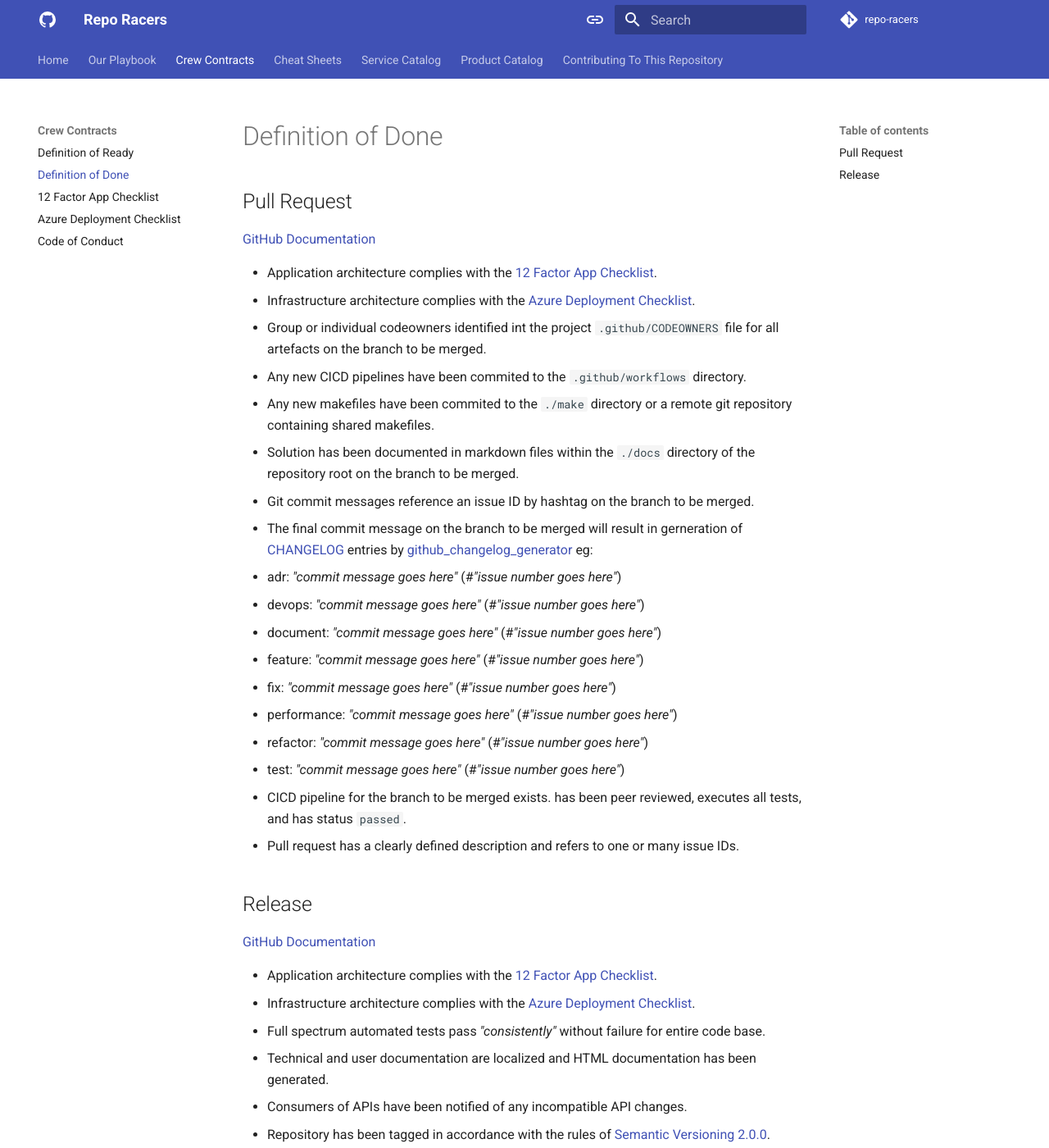
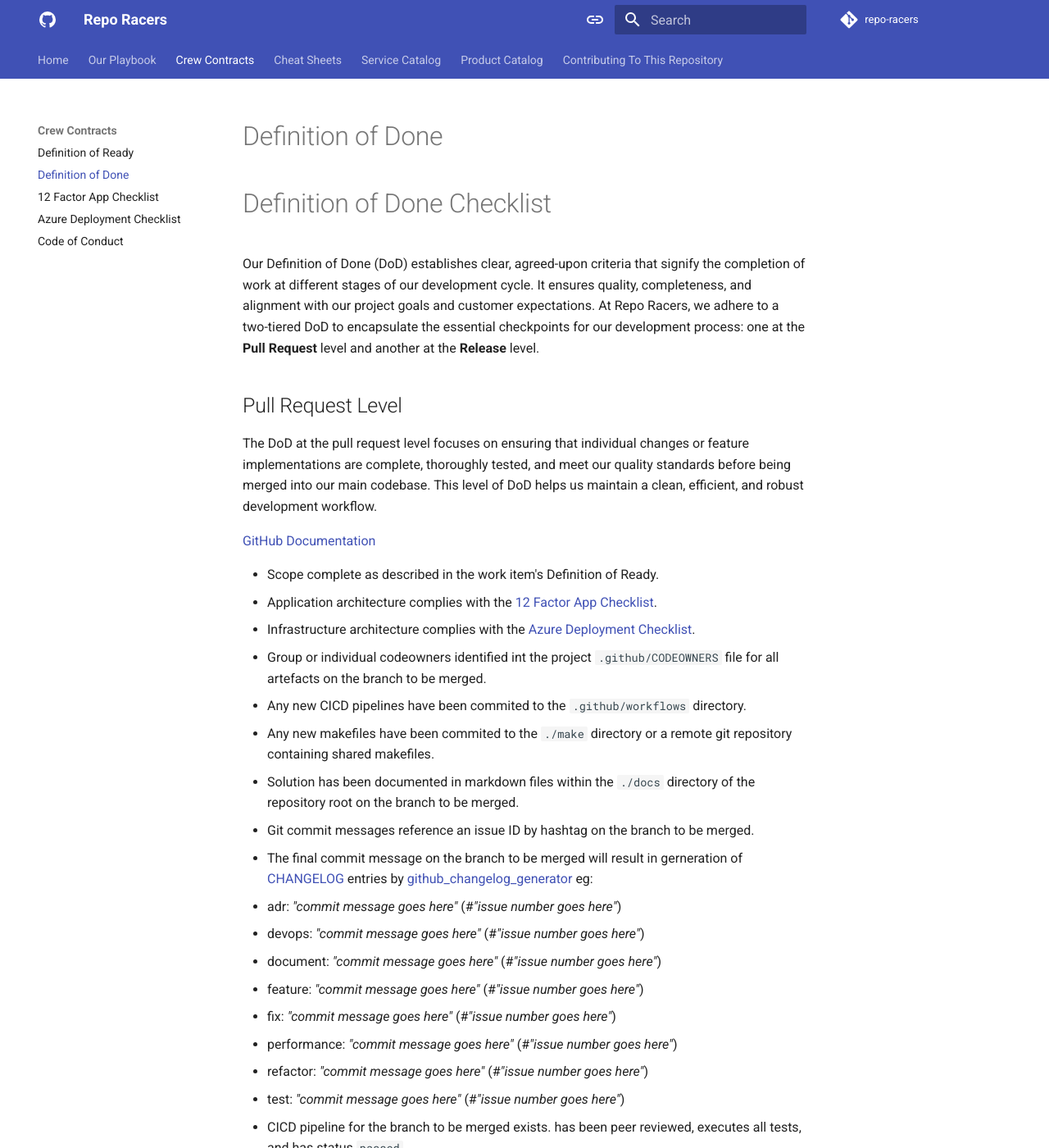
Before and after one commit to repo-racers/repo-racers, an MkDocs documentation site: the page built from docs/crew_contracts/definition_of_done.md, in a window 1280 px wide and 1400 px high. Shown: the whole window at 82% size. Built offline with MkDocs 1.6.1 and Material for MkDocs 9.7.7, drawn with Linux system fonts in a browser that asks for light colours; comment, search, counter and statistics services are not loaded; some of the changed text lies outside the part shown.

Commit message:
Update definition_of_done.md

```diff
--- a/docs/crew_contracts/definition_of_done.md
+++ b/docs/crew_contracts/definition_of_done.md
@@ -1,9 +1,16 @@
 # Definition of Done
 
-## Pull Request
+# Definition of Done Checklist
+
+Our Definition of Done (DoD) establishes clear, agreed-upon criteria that signify the completion of work at different stages of our development cycle. It ensures quality, completeness, and alignment with our project goals and customer expectations. At Repo Racers, we adhere to a two-tiered DoD to encapsulate the essential checkpoints for our development process: one at the **Pull Request** level and another at the **Release** level.
+
+## Pull Request Level
+
+The DoD at the pull request level focuses on ensuring that individual changes or feature implementations are complete, thoroughly tested, and meet our quality standards before being merged into our main codebase. This level of DoD helps us maintain a clean, efficient, and robust development workflow.
 
 [GitHub Documentation](https://docs.github.com/en/github/collaborating-with-pull-requests/proposing-changes-to-your-work-with-pull-requests/about-pull-requests)
 
+- Scope complete as described in the work item's Definition of Ready.
 - Application architecture complies with the [12 Factor App Checklist](./12_factor_app_checklist.md).
 - Infrastructure architecture complies with the [Azure Deployment Checklist](./azure_deployment_checklist.md).
 - Group or individual codeowners identified int the project  `.github/CODEOWNERS` file for all artefacts on the branch to be merged.
@@ -24,10 +31,13 @@
 - CICD pipeline for the branch to be merged exists. has been peer reviewed, executes all tests, and has status `passed`.
 - Pull request has a clearly defined description and refers to one or many issue IDs.
 
-## Release
+## Release Level
+
+The DoD at the release level encompasses a broader scope, verifying that a collection of features and fixes assembled for a release meet our criteria for functionality, performance, security, and user experience. This ensures that our product increments deliver value and adhere to our high standards of quality and reliability.
 
 [GitHub Documentation](https://docs.github.com/en/github/administering-a-repository/releasing-projects-on-github/managing-releases-in-a-repository)
 
+- Scope complete as described in the work item's Definition of Ready.
 - Application architecture complies with the [12 Factor App Checklist](./12_factor_app_checklist.md).
 - Infrastructure architecture complies with the [Azure Deployment Checklist](./azure_deployment_checklist.md).
 - Full spectrum automated tests pass *"consistently"* without failure for entire code base.
@@ -39,3 +49,5 @@
 - GitHub 'Release' has been given a descriptive and self-explanatory title.
 - GitHub 'Release' has been associated with a project milestone (if appropriate).
 - Asset links to any built binaries, or other related materials have been included in the GitHub 'Release'.
+
+By adhering to these clearly defined criteria at both levels, we streamline our development process, enhance collaboration among team members, and consistently deliver high-quality software that meets our users' needs and expectations.
```
